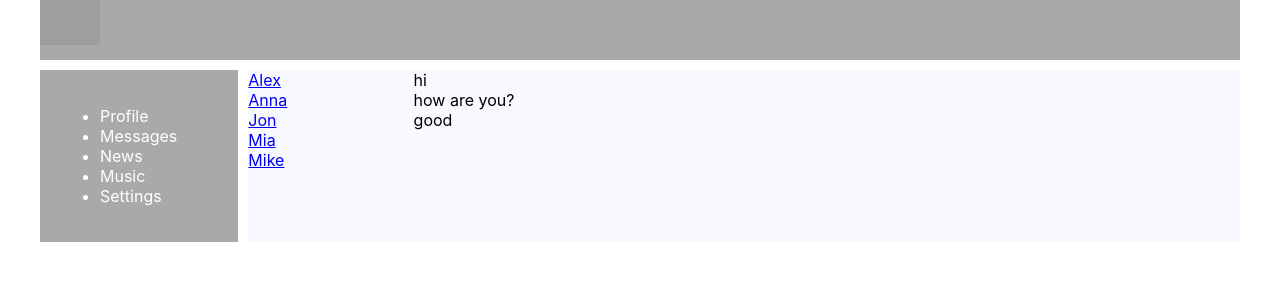
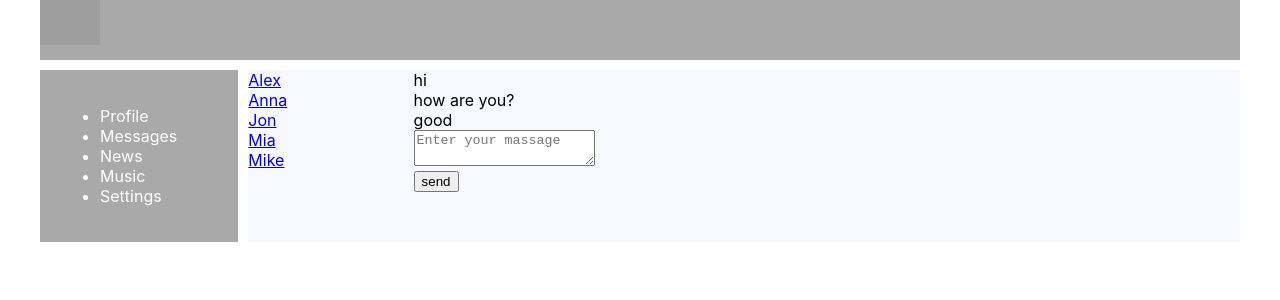
Before and after one commit to Mr-Green-1/TheWay, a React (Create React App) app: page /Dialogs in a window 1280 px wide. Shown: the top 300 px of the page. Built offline with nearby package versions, Linux system fonts and the light colour scheme; grey boxes are pictures that could not be loaded.

Commit message:
added addPostMessage and changePostMessage

```diff
--- a/src/App.tsx
+++ b/src/App.tsx
@@ -26,8 +26,7 @@ const App: React.FC<AppPropsType> = ( props ) => {
                                                                newPostMessage={state.profilePage.newPostMessage}
                                                                changeNewPostMessage={props.store.changeNewText.bind(props.store)}/>}/>
 
-                    <Route path={'/Dialogs'} element={<Dialogs dialogs={props.store._state.dialogsPage.dialogs}
-                                                               messages={props.store._state.dialogsPage.messages}/>}/>
+                    <Route path={'/Dialogs'} element={<Dialogs store={props.store}/>}/>
                 </Routes>
             </div>
         </div>
--- a/src/Redux/State.tsx
+++ b/src/Redux/State.tsx
@@ -22,6 +22,7 @@ export type ProfilePageType = {
 export type DialogsPageType = {
     dialogs: Array<DialogsType>
     messages: Array<MessagesType>
+    newMessageBody: string
 }
 
 export type SidebarType = {}
@@ -39,20 +40,23 @@ export type StoreType = {
     _onChange: () => void
     subscribe: ( callback: () => void ) => void
     getState: () => RootStateType
-    dispatch: (action: AddPostActionType | ChangeNewTextActionType) => void
+    dispatch: (action: ActionTypes) => void
 }
 
-type AddPostActionType = {
-    type: "ADD-POST"
-    postText: string
+export type ActionTypes = ReturnType<typeof addPostAC> | ReturnType<typeof changePostAC>;
+
+export const  addPostAC = (postText: string) => {
+    return {
+        type: "ADD-POST",
+        postText: postText
+    } as const
 }
-
-type ChangeNewTextActionType = {
-    type: "CHANGE-NEW-TEXT"
-    newText: string
+export const  changePostAC = (newText: string) => {
+    return {
+        type: "CHANGE-NEW-TEXT",
+        newText: newText
+    } as const
 }
-
-export type ActionTypes = AddPostActionType | ChangeNewTextActionType;
 
 export const store: StoreType = {
     _state: {
@@ -69,6 +73,7 @@ export const store: StoreType = {
                 {id: 2, message: 'how are you?'},
                 {id: 3, message: 'good'}
             ],
+            newMessageBody: ''
         },
         profilePage: {
             posts: [
@@ -76,7 +81,7 @@ export const store: StoreType = {
                 {id: 2, message: 'hi , good and you?', likesCount: 11},
                 {id: 3, message: 'hi all', likesCount: 17}
             ],
-            newPostMessage: '',
+            newPostMessage: ''
         },
         sidebar: {}
     },
@@ -115,5 +120,5 @@ export const store: StoreType = {
             this._state.profilePage.newPostMessage = action.newText;
             this._onChange();
         }
-    }
+    },
 }
--- a/src/components/Dialogs/Dialogs.tsx
+++ b/src/components/Dialogs/Dialogs.tsx
@@ -1,19 +1,31 @@
-import React from 'react';
+import React, {ChangeEvent} from 'react';
 import classes from './Dialogs.module.css'
 import {DialogItem} from './DialogsItem/DialogItem';
 import {Messages} from './Messages/Messages';
-import {DialogsType, MessagesType} from '../../Redux/State';
+import { addPostAC, changePostAC,StoreType} from '../../Redux/State';
 
 type DialogsPropsType = {
-    dialogs: Array<DialogsType>
-    messages: Array<MessagesType>
+    store: StoreType
 }
 
-export const Dialogs = (props: DialogsPropsType) => {
+export const Dialogs = ( props: DialogsPropsType ) => {
 
+    let state = props.store.getState().dialogsPage;
 
-    let dialogsElements = props.dialogs.map(( d ) => <DialogItem name={d.name} id={d.id}/>)
-    let messagesElements = props.messages.map(( m ) => <Messages message={m.message}/>)
+    let dialogsElements = state.dialogs.map(( d ) => <DialogItem name={d.name} id={d.id}/>);
+
+    let messagesElements = state.messages.map(( m ) => <Messages message={m.message}/>);
+
+    let newMessageBody = state.newMessageBody;
+
+    let onSendMassageClick = () => {
+        props.store.dispatch(addPostAC(state.newMessageBody));
+    }
+
+    let onNewMessageChange = ( e: ChangeEvent<HTMLTextAreaElement> ) => {
+        let newText = e.target.value;
+        props.store.dispatch(changePostAC(newText));
+    }
 
     return (
         <div className={classes.dialogs}>
@@ -21,7 +33,18 @@ export const Dialogs = (props: DialogsPropsType) => {
                 {dialogsElements}
             </div>
             <div className={classes.messages}>
-                {messagesElements}
+                <div>{messagesElements}</div>
+                <div>
+                    <div>
+                        <textarea value={newMessageBody}
+                                  placeholder={'Enter your massage'}
+                                  onChange={onNewMessageChange}>
+                        </textarea>
+                    </div>
+                    <div>
+                        <button onClick={onSendMassageClick}>send</button>
+                    </div>
+                </div>
             </div>
         </div>
     )
--- a/src/components/Profile/Posts/Posts.tsx
+++ b/src/components/Profile/Posts/Posts.tsx
@@ -1,7 +1,7 @@
 import React, {ChangeEvent} from 'react';
 import classes from './Posts.module.css'
 import {Post} from './post/Post';
-import {ActionTypes, PostsType} from '../../../Redux/State';
+import {ActionTypes, addPostAC, PostsType} from '../../../Redux/State';
 
 type PostsPropsType = {
     posts: Array<PostsType>
@@ -16,7 +16,7 @@ export const Posts = ( props: PostsPropsType ) => {
     let postsElements = props.posts.map(( p ) => <Post key={p.id} message={p.message} likesCount={p.likesCount}/>);
 
     const addPost = () => {
-        props.dispatch({type: "ADD-POST", postText: props.newPostMessage});
+        props.dispatch(addPostAC(props.newPostMessage));
         props.changeNewPostMessage('')
     }
 
```
